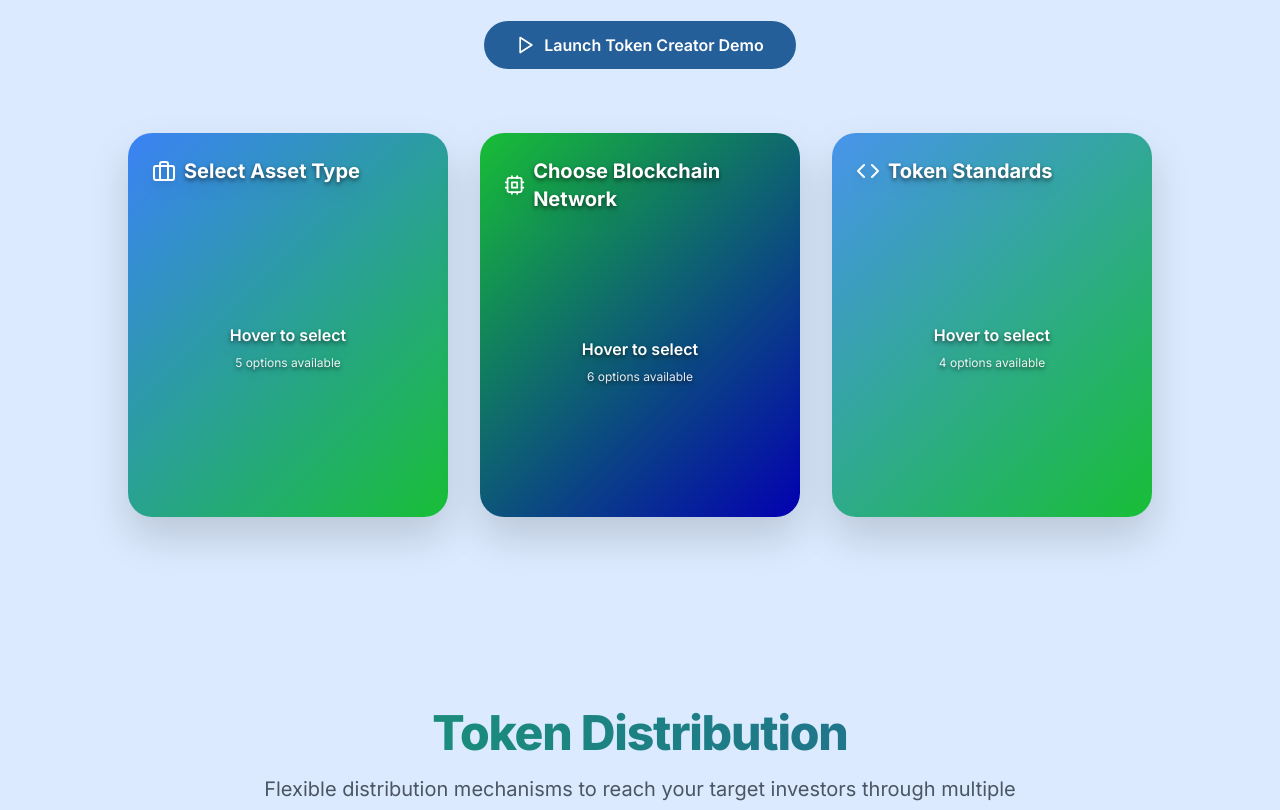
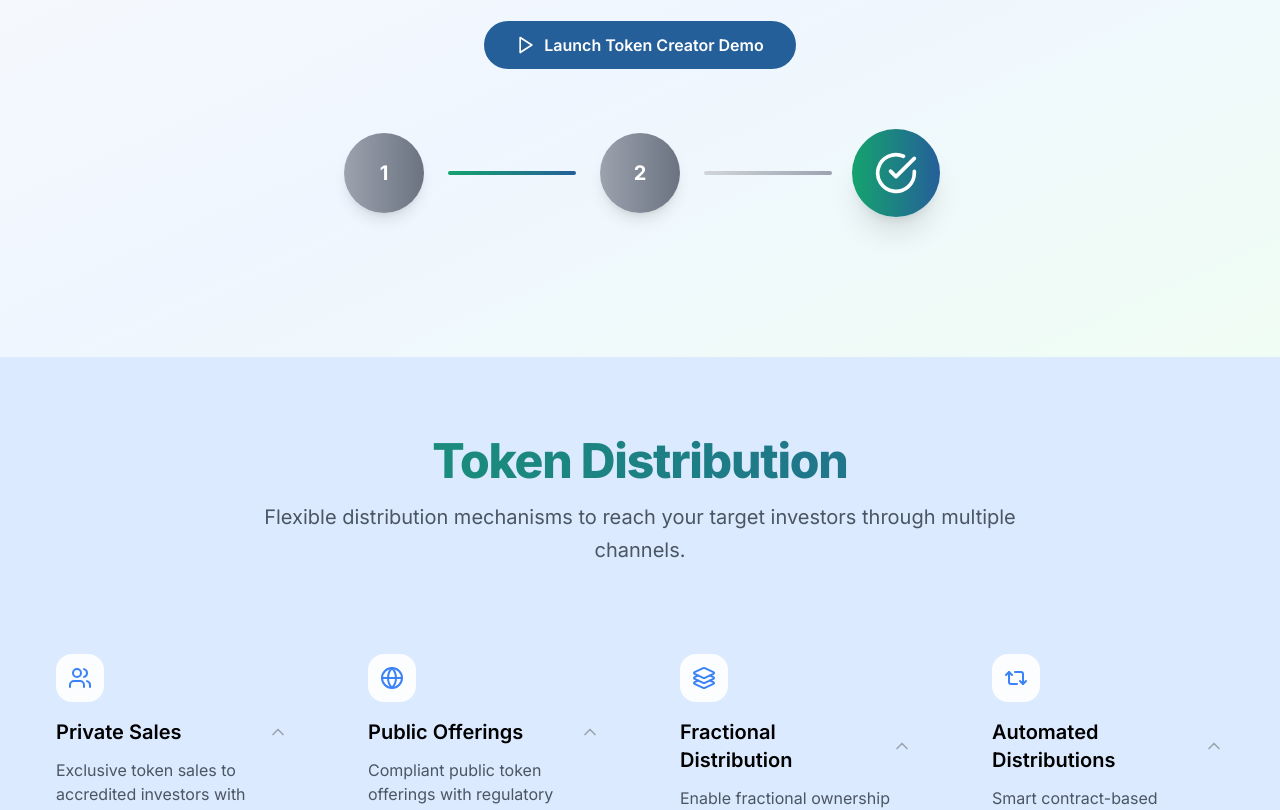
Before and after one commit to anskp/echo-copym-v1.5, a React (Vite) app: page /tokenization in a window 1280 px wide. Shown: the part 960-1770 px from the top of the page. Built offline with nearby package versions, Linux system fonts and the light colour scheme; a web font is replaced by a local one.

Commit message:
token proccess

```diff
--- a/src/pages/TokenizationHub/TokenizationHub.jsx
+++ b/src/pages/TokenizationHub/TokenizationHub.jsx
@@ -136,39 +136,39 @@
 
   // Asset types data
   const assetTypes = [
-    { id: 1, name: 'Real Estate', desc: 'Properties & Land', icon: Building2, value: 'High Value' },
-    { id: 2, name: 'Commodities', desc: 'Gold, Silver, Oil', icon: Coins, value: 'Stable' },
-    { id: 3, name: 'Art & Collectibles', desc: 'Paintings, NFTs', icon: BookCopy, value: 'Unique' },
-    { id: 4, name: 'Private Equity', desc: 'Company Shares', icon: TrendingUp, value: 'Growth' },
-    { id: 5, name: 'Carbon Credits', desc: 'Environmental Assets', icon: Shield, value: 'ESG' }
+    { id: 1, name: 'Real Estate', desc: 'Properties & Land', icon: Building2, value: 'High Value', color: 'from-blue-500 to-blue-600' },
+    { id: 2, name: 'Commodities', desc: 'Gold, Silver, Oil', icon: Coins, value: 'Stable', color: 'from-yellow-500 to-yellow-600' },
+    { id: 3, name: 'Art & Collectibles', desc: 'Paintings, NFTs', icon: BookCopy, value: 'Unique', color: 'from-purple-500 to-purple-600' },
+    { id: 4, name: 'Private Equity', desc: 'Company Shares', icon: TrendingUp, value: 'Growth', color: 'from-green-500 to-green-600' },
+    { id: 5, name: 'Carbon Credits', desc: 'Environmental Assets', icon: Shield, value: 'ESG', color: 'from-emerald-500 to-emerald-600' }
   ];
 
   // Blockchain networks data
   const blockchains = [
-    { id: 1, name: 'Ethereum', desc: 'Smart Contracts', icon: Cpu, value: 'ERC-20' },
-    { id: 2, name: 'Polygon', desc: 'Low Cost', icon: Cpu, value: 'MATIC' },
-    { id: 3, name: 'Solana', desc: 'High Speed', icon: Cpu, value: 'SOL' },
-    { id: 4, name: 'Avalanche', desc: 'Scalable', icon: Cpu, value: 'AVAX' },
-    { id: 5, name: 'Binance Smart Chain', desc: 'Compatible', icon: Cpu, value: 'BSC' },
-    { id: 6, name: 'Optimism', desc: 'Layer 2', icon: Cpu, value: 'OP' }
+    { id: 1, name: 'Ethereum', desc: 'Smart Contracts', icon: Cpu, value: 'ERC-20', color: 'from-indigo-500 to-indigo-600' },
+    { id: 2, name: 'Polygon', desc: 'Low Cost', icon: Cpu, value: 'MATIC', color: 'from-purple-500 to-purple-600' },
+    { id: 3, name: 'Solana', desc: 'High Speed', icon: Cpu, value: 'SOL', color: 'from-pink-500 to-pink-600' },
+    { id: 4, name: 'Avalanche', desc: 'Scalable', icon: Cpu, value: 'AVAX', color: 'from-red-500 to-red-600' },
+    { id: 5, name: 'Binance Smart Chain', desc: 'Compatible', icon: Cpu, value: 'BSC', color: 'from-yellow-500 to-yellow-600' },
+    { id: 6, name: 'Optimism', desc: 'Layer 2', icon: Cpu, value: 'OP', color: 'from-blue-500 to-blue-600' }
   ];
 
   // Token standards data
   const tokenStandards = {
     ethereum: [
-      { id: 1, name: 'ERC-20', desc: 'Fungible Tokens', icon: Code, value: 'Standard' },
-      { id: 2, name: 'ERC-721', desc: 'Non-Fungible Tokens', icon: Code, value: 'NFT' },
-      { id: 3, name: 'ERC-1155', desc: 'Multi-Token Standard', icon: Code, value: 'Hybrid' },
-      { id: 4, name: 'ERC-1400', desc: 'Security Token Standard', icon: Code, value: 'Security' }
+      { id: 1, name: 'ERC-20', desc: 'Fungible Tokens', icon: Code, value: 'Standard', color: 'from-green-500 to-green-600' },
+      { id: 2, name: 'ERC-721', desc: 'Non-Fungible Tokens', icon: Code, value: 'NFT', color: 'from-blue-500 to-blue-600' },
+      { id: 3, name: 'ERC-1155', desc: 'Multi-Token Standard', icon: Code, value: 'Hybrid', color: 'from-purple-500 to-purple-600' },
+      { id: 4, name: 'ERC-1400', desc: 'Security Token Standard', icon: Code, value: 'Security', color: 'from-red-500 to-red-600' }
     ],
     polygon: [
-      { id: 1, name: 'ERC-20', desc: 'Fungible Tokens', icon: Code, value: 'Standard' },
-      { id: 2, name: 'ERC-721', desc: 'Non-Fungible Tokens', icon: Code, value: 'NFT' },
-      { id: 3, name: 'ERC-1155', desc: 'Multi-Token Standard', icon: Code, value: 'Hybrid' }
+      { id: 1, name: 'ERC-20', desc: 'Fungible Tokens', icon: Code, value: 'Standard', color: 'from-green-500 to-green-600' },
+      { id: 2, name: 'ERC-721', desc: 'Non-Fungible Tokens', icon: Code, value: 'NFT', color: 'from-blue-500 to-blue-600' },
+      { id: 3, name: 'ERC-1155', desc: 'Multi-Token Standard', icon: Code, value: 'Hybrid', color: 'from-purple-500 to-purple-600' }
     ],
     solana: [
-      { id: 1, name: 'SPL Token', desc: 'Fungible Tokens', icon: Code, value: 'Standard' },
-      { id: 2, name: 'Metaplex', desc: 'NFT Standard', icon: Code, value: 'NFT' }
+      { id: 1, name: 'SPL Token', desc: 'Fungible Tokens', icon: Code, value: 'Standard', color: 'from-green-500 to-green-600' },
+      { id: 2, name: 'Metaplex', desc: 'NFT Standard', icon: Code, value: 'NFT', color: 'from-blue-500 to-blue-600' }
     ]
   };
 
@@ -183,51 +183,23 @@
   };
 
   const handleCardHover = (cardIndex, isHovering) => {
-    if (!window.gsap) return;
-
     const card = cardsRef.current[cardIndex];
     if (!card) return;
-
-    // Immediately kill any existing animations on this card
-    window.gsap.killTweensOf(card);
 
     if (isHovering) {
       // Set hovered state immediately
       setHoveredCard(cardIndex);
 
-      // Set initial transform origin
-      window.gsap.set(card, {
-        transformOrigin: "center center",
-        zIndex: 2000
-      });
-
-      // Create smooth hover animation
-      window.gsap.to(card, {
-        scale: 1.15,
-        y: -40,
-        rotationY: 5,
-        rotationX: 5,
-        boxShadow: "0 30px 60px rgba(0,0,0,0.3)",
-        duration: 0.3,
-        ease: "power2.out",
-        onComplete: () => {
-          // Only set animating to false if this card is still hovered
-          if (hoveredCard === cardIndex) {
-            setIsAnimating(false);
-          }
-        }
-      });
+      // Apply hover styles directly with CSS transforms
+      card.style.transform = 'scale(1.05) translateY(-10px)';
+      card.style.boxShadow = '0 25px 50px rgba(0,0,0,0.25)';
+      card.style.zIndex = '2000';
 
       // Dim other cards
       cardsRef.current.forEach((otherCard, index) => {
         if (index !== cardIndex && otherCard) {
-          window.gsap.killTweensOf(otherCard);
-          window.gsap.to(otherCard, {
-            opacity: 0.9,
-            scale: 0.9,
-            duration: 0.3,
-            ease: "power2.out"
-          });
+          otherCard.style.transform = 'scale(0.95)';
+          otherCard.style.opacity = '0.8';
         }
       });
 
@@ -235,43 +207,18 @@
       // Only reset if this card was actually the hovered one
       if (hoveredCard === cardIndex) {
         setHoveredCard(null);
-        setIsAnimating(true);
 
         // Reset this specific card
-        window.gsap.to(card, {
-          scale: 1,
-          opacity: 1,
-          rotationY: 0,
-          rotationX: 0,
-          rotationZ: 0,
-          y: 0,
-          x: 0,
-          zIndex: cardIndex + 10,
-          boxShadow: "0 20px 40px rgba(0,0,0,0.15)",
-          duration: 0.3,
-          ease: "power2.out",
-          onComplete: () => {
-            setIsAnimating(false);
-          }
-        });
+        card.style.transform = 'scale(1) translateY(0px)';
+        card.style.boxShadow = '0 20px 40px rgba(0,0,0,0.15)';
+        card.style.zIndex = (cardIndex + 10).toString();
 
         // Reset all other cards
         cardsRef.current.forEach((otherCard, index) => {
           if (index !== cardIndex && otherCard) {
-            window.gsap.killTweensOf(otherCard);
-            window.gsap.to(otherCard, {
-              scale: 1,
-              opacity: 1,
-              rotationY: 0,
-              rotationX: 0,
-              rotationZ: 0,
-              y: 0,
-              x: 0,
-              zIndex: index + 10,
-              boxShadow: "0 20px 40px rgba(0,0,0,0.15)",
-              duration: 0.3,
-              ease: "power2.out"
-            });
+            otherCard.style.transform = 'scale(1)';
+            otherCard.style.opacity = '1';
+            otherCard.style.zIndex = (index + 10).toString();
           }
         });
       }
@@ -284,26 +231,29 @@
       icon: Briefcase,
       items: assetTypes,
       selected: selectedAsset,
-      color: "from-blue-500 to-purple-600"
+      stepNumber: 1,
+      status: currentStep >= 0 ? 'completed' : 'pending'
     },
     {
       title: "Choose Blockchain Network",
       icon: Cpu,
       items: blockchains,
       selected: selectedBlockchain,
-      color: "from-purple-500 to-pink-600"
+      stepNumber: 2,
+      status: currentStep >= 1 ? 'completed' : 'pending'
     },
     {
       title: "Token Standards",
       icon: Code,
       items: selectedBlockchain ? (tokenStandards[selectedBlockchain.name.toLowerCase()] || tokenStandards.ethereum) : tokenStandards.ethereum,
       selected: selectedStandard,
-      color: "from-pink-500 to-red-600"
+      stepNumber: 3,
+      status: currentStep >= 2 ? 'completed' : 'pending'
     }
   ];
 
   return (
-    <section className="py-20">
+    <section className="py-20 bg-gradient-to-br from-gray-50 via-blue-50 to-green-50">
       <div className="max-w-7xl mx-auto px-4 sm:px-6 lg:px-8">
         <div className="text-center mb-16">
           <h2 className="brand-section-title mb-4 bg-gradient-to-r from-[#15a36e] to-[#255f99] text-transparent bg-clip-text">
@@ -321,117 +271,38 @@
           </button>
         </div>
 
-        {/* Interactive Tokenization Cards */}
-        <div className="relative mb-8">
-          <div
-            className="flex flex-col lg:flex-row justify-center items-center gap-4 sm:gap-6 md:gap-8 perspective-1000"
-            onMouseLeave={() => {
-              if (hoveredCard !== null) {
-                setHoveredCard(null);
-                setIsAnimating(true);
-
-                cardsRef.current.forEach((card, index) => {
-                  if (card) {
-                    window.gsap.killTweensOf(card);
-                    window.gsap.to(card, {
-                      scale: 1,
-                      opacity: 1,
-                      rotationY: 0,
-                      rotationX: 0,
-                      rotationZ: 0,
-                      y: 0,
-                      x: 0,
-                      zIndex: index + 10,
-                      boxShadow: "0 20px 40px rgba(0,0,0,0.15)",
-                      duration: 0.3,
-                      ease: "power2.out",
-                      onComplete: () => {
-                        if (index === cardsRef.current.length - 1) {
-                          setIsAnimating(false);
-                        }
-                      }
-                    });
-                  }
-                });
-              }
-            }}
-          >
-            {stepCards.map((card, index) => (
-              <div
-                key={index}
-                className="relative"
-              >
-                <div
-                  ref={el => cardsRef.current[index] = el}
-                  className={`relative w-80 h-96 rounded-3xl p-6 cursor-pointer transform-gpu overflow-hidden ${
-                    currentStep === index ? 'z-30' : currentStep > index ? 'z-20' : 'z-10'
-                  }`}
-                  style={{
-                    background: `linear-gradient(135deg, ${card.color.includes('blue') ? '#3B82F6' : card.color.includes('purple') ? '#18be36ff' : '#4894ecff'} 0%, ${card.color.includes('blue') ? '#18be36ff' : card.color.includes('purple') ? '#0300b1ff' : '#18be36ff'} 100%)`,
-                    boxShadow: '0 20px 40px rgba(0,0,0,0.15)',
-                    zIndex: index + 10,
-                    transformStyle: 'preserve-3d',
-                    backfaceVisibility: 'hidden'
-                  }}
-                  onMouseEnter={() => handleCardHover(index, true)}
-                  onMouseLeave={() => handleCardHover(index, false)}
-                  onMouseMove={(e) => {
-                    // Ensure hover state is maintained while mouse is inside
-                    if (hoveredCard !== index) {
-                      handleCardHover(index, true);
-                    }
-                  }}
-                >
-                  <div className="text-white h-full flex flex-col" style={{ textShadow: '0 2px 4px rgba(0,0,0,0.5)' }}>
-                    <div className="flex items-center mb-3 sm:mb-4 flex-shrink-0">
-                      <card.icon className="w-5 h-5 sm:w-6 sm:h-6 mr-2 drop-shadow-lg" />
-                      <h2 className="text-lg sm:text-xl font-bold drop-shadow-lg">{card.title}</h2>
-                    </div>
-
-                    {hoveredCard === index ? (
-                      <div className="flex-1 min-h-0 overflow-y-auto scrollbar-thin scrollbar-thumb-white/20 scrollbar-track-transparent">
-                        <div className="grid grid-cols-1 gap-1 sm:gap-1.5 pb-2">
-                          {card.items.map((item, itemIndex) => (
-                            <button
-                              key={item.id}
-                              onClick={() => handleCardClick(index, item)}
-                              className={`w-full p-2 sm:p-2 rounded-lg sm:rounded-xl text-left transition-all duration-300 hover:scale-105 ${
-                                card.selected?.id === item.id ? 'bg-white/30' : 'bg-white/10 hover:bg-white/20'
-                              }`}
-                              style={{ textShadow: '0 1px 2px rgba(0,0,0,0.5)' }}
-                            >
-                              <div className="flex items-center">
-                                {item.icon && <item.icon className="w-3 h-3 sm:w-4 sm:h-4 mr-2 drop-shadow-lg flex-shrink-0" />}
-                                <div className="min-w-0 flex-1">
-                                  <div className="font-semibold text-xs sm:text-xs text-white drop-shadow-lg truncate">{item.name}</div>
-                                  {item.desc && <div className="text-xs text-white/90 drop-shadow-md truncate">{item.desc}</div>}
-                                  {item.value && <div className="text-xs text-white/80 drop-shadow-md truncate">{item.value}</div>}
-                                </div>
-                              </div>
-                            </button>
-                          ))}
-                        </div>
-                      </div>
+        {/* Progress Timeline */}
+        <div className="relative mb-16">
+          <div className="flex items-center justify-center">
+            {stepCards.map((step, index) => (
+              <div key={index} className="flex items-center">
+                {/* Step Circle */}
+                <div className="relative">
+                  <div className={`w-20 h-20 rounded-full flex items-center justify-center text-white font-bold text-xl transition-all duration-500 ${
+                    step.stepNumber === 3
+                      ? 'bg-gradient-to-r from-[#15a36e] to-[#255f99] scale-110 shadow-xl'
+                      : 'bg-gradient-to-r from-gray-400 to-gray-500 scale-100 shadow-lg'
+                  }`}>
+                    {step.stepNumber === 3 ? (
+                      <CheckCircle className="w-10 h-10" />
                     ) : (
-                      <div className="flex-1 flex items-center justify-center">
-                        <div className="text-center" style={{ textShadow: '0 2px 4px rgba(0,0,0,0.5)' }}>
-                          <div className="text-sm sm:text-base font-semibold mb-2 text-white drop-shadow-lg">
-                            {card.selected ? `Selected: ${card.selected.name || card.selected}` : 'Hover to select'}
-                          </div>
-                          <div className="text-xs text-white/90 drop-shadow-md">
-                            {card.items.length} options available
-                          </div>
-                        </div>
-                      </div>
+                      step.stepNumber
                     )}
                   </div>
                 </div>
+
+                {/* Connector Line */}
+                {index < stepCards.length - 1 && (
+                  <div className={`w-32 h-1 mx-6 transition-all duration-500 rounded-full ${
+                    step.status === 'completed'
+                      ? 'bg-gradient-to-r from-[#15a36e] to-[#255f99]'
+                      : 'bg-gradient-to-r from-gray-300 to-gray-400'
+                  }`} />
+                )}
               </div>
             ))}
           </div>
         </div>
-
-
       </div>
     </section>
   );
@@ -553,7 +424,6 @@
             src="/assets/Images/Token-Distribution-removebg.png"
             alt="The Digital Securities Distribution Network"
             className="max-w-full h-auto rounded-xl bg-green-50 shadow-lg border border-gray-100"
-            // style={{ background: 'white' }}
           />
         </div>
       </div>
@@ -758,7 +628,7 @@
   );
 };
 
-// Security Protocols Section Component - Restructured
+// Security Protocols Section Component
 const SecurityProtocols = () => {
   const securityFeatures = [
     {
```
